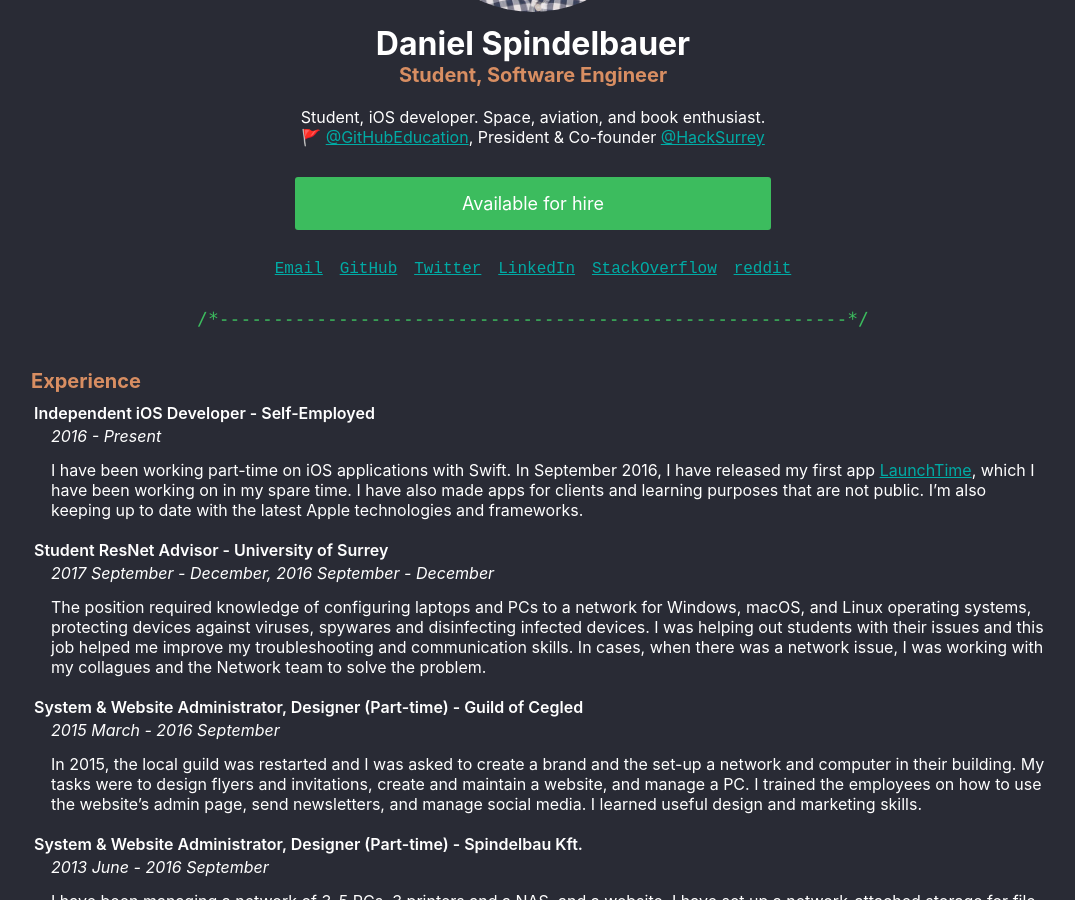
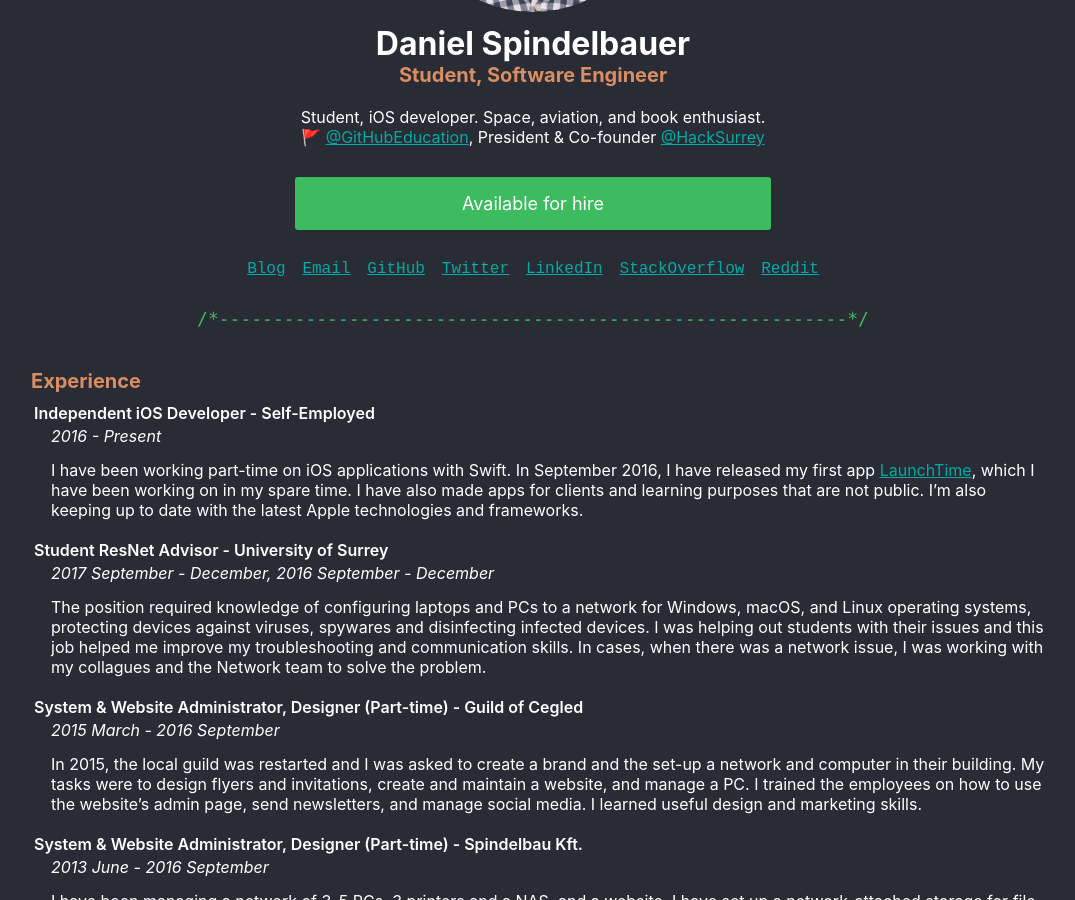
Before and after one commit to sdaniel55/sdaniel55.github.io, a Jekyll site: the page built from index.md, in a window 1280 px wide and 900 px high, scrolled down 308 px. Shown: the whole window, without its empty margins (107-1182 px from the left). Built offline with Jekyll 4.4.1, drawn with Linux system fonts in a browser that asks for light colours.

Commit message:
- added blog link - fixed reddit capitalisation

```diff
--- a/_data/links.yml
+++ b/_data/links.yml
@@ -1,3 +1,5 @@
+- name: "[Blog](/blog)"
+  title: 'openBlog()'
 - name: "[Email](mailto:daniel.spindelbauer@gmail.com)"
   title: 'sendEmail(to: "daniel.spindelbauer@gmail.com")'
 - name: "[GitHub](https://github.com/sdaniel55)"
@@ -8,5 +10,5 @@
   title: 'openProfile(forWebsite: .linkedin)'
 - name: "[StackOverflow](https://stackoverflow.com/users/2859422/dan)"
   title: 'openProfile(forWebsite: .stackoverflow)'
-- name: "[reddit](https://reddit.com/user/sdaniel55)"
+- name: "[Reddit](https://reddit.com/user/sdaniel55)"
   title: 'openProfile(forWebsite: .reddit)'
```
